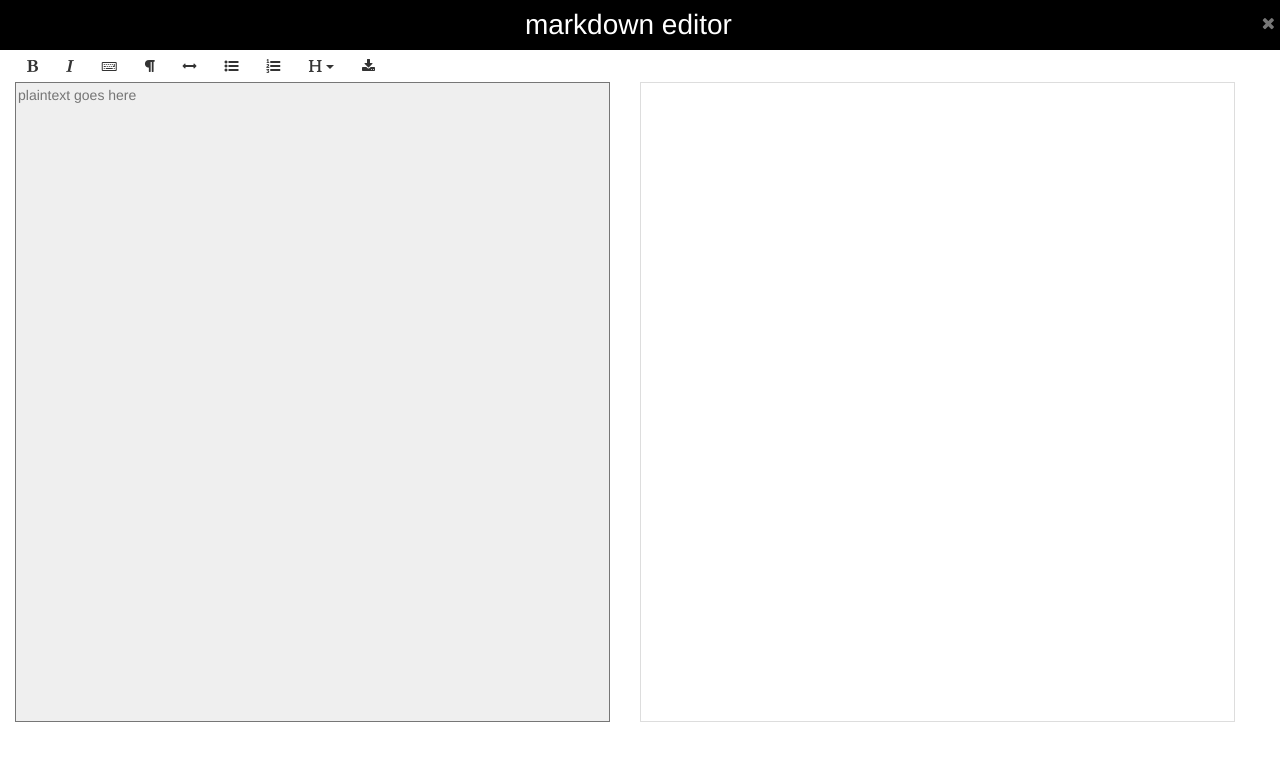
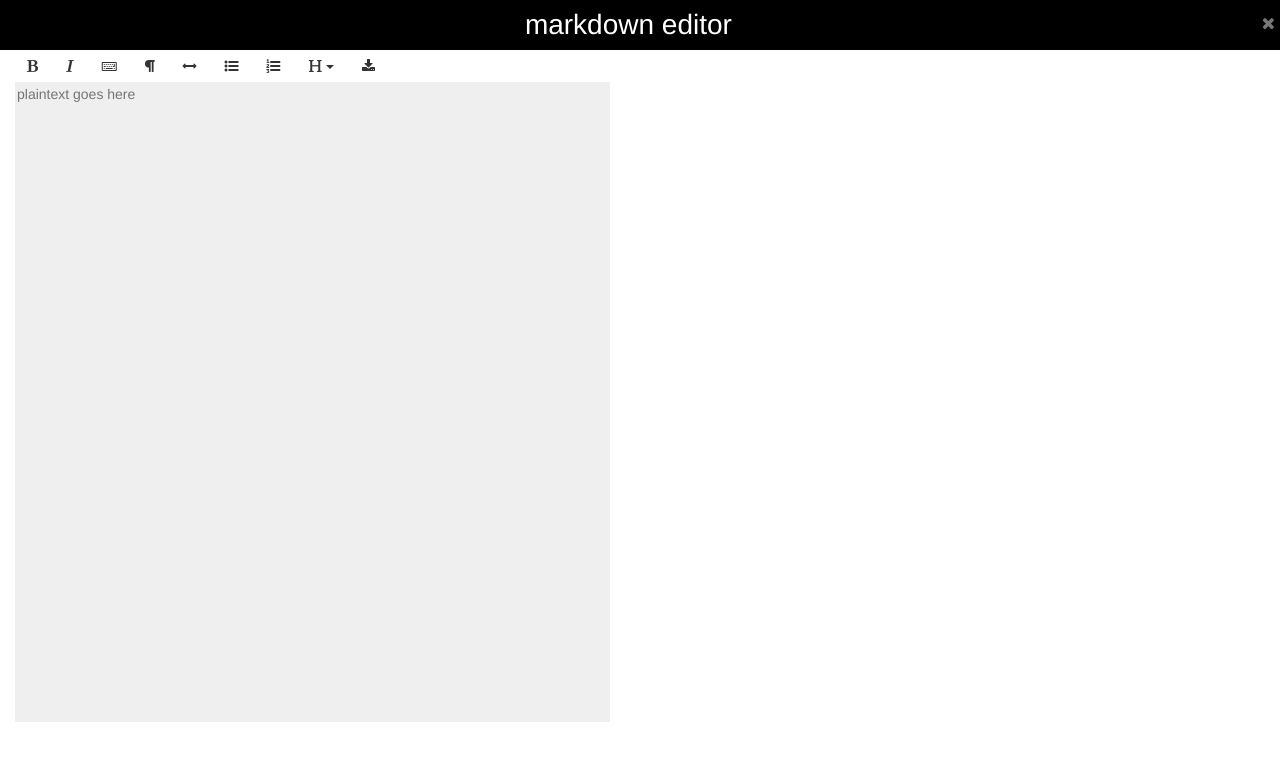
Before and after one commit to eljhkrr/markdown-editor, a plain HTML site: page index.html in a window 1280 px wide. Drawn offline with Linux system fonts and the light colour scheme.

Commit message:
Remove borders;overflow-y auto

```diff
--- a/css/app.css
+++ b/css/app.css
@@ -29,8 +29,9 @@ header > i:hover{
 	height: 80vh;
 	width: 100%;
 	resize: none;
-	overflow-y: scroll;
+	overflow-y: auto;
 	background-color: #efefef;
+	border: none;
 }
 
 .htmlcontent{
@@ -38,10 +39,9 @@ header > i:hover{
 }
 
 .htmlcontent > div{
-	border: 1px solid #ddd;
 	height: 80vh;
 	max-height: 80vh;
-	overflow-y: scroll;
+	overflow-y: auto;
 	padding: 10px;
 }
 
```
